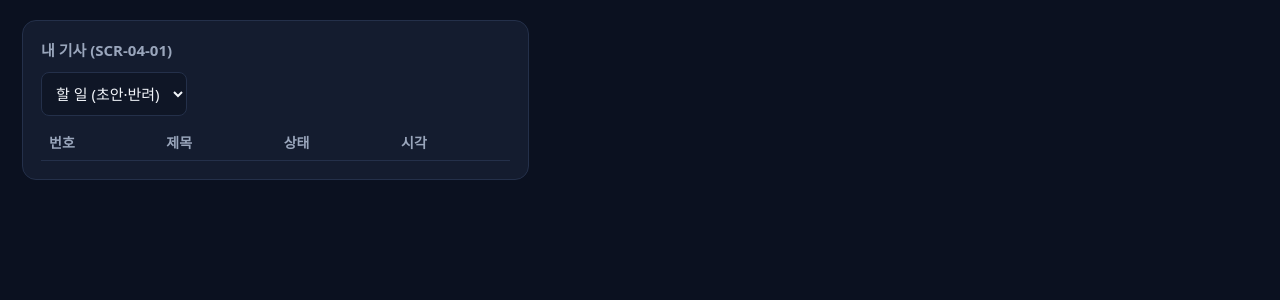
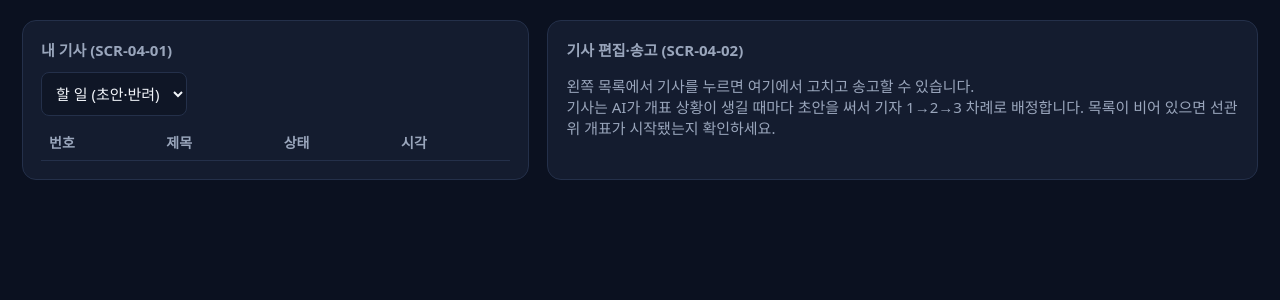
Before and after one commit to journal-izm/station-onair, a FastAPI app: template app/templates/reporter.html in a window 1280 px wide. Shown: the part 56-356 px from the top of the page. Run offline with FastAPI, Linux system fonts and the light colour scheme; the visitor is signed in with stand-in values (Sample User, id 1); tables that the repository leaves empty hold one stand-in row (values such as "Sample post"); the template is opened without the code that fills it: most values are stand-ins (such as "Sample title", 1, 10 or a date in 2020); lists and menus that the app fills with data are empty; parts of the project's set-up code (start-up, migrations or seed data) failed here and were passed over.

Commit message:
기자 화면: 기사를 고르기 전 안내 칸, 로그인 화면에 역할별 화면 안내
Co-Authored-By: Claude Opus 5.5 <noreply@anthropic.com>
Claude-Session: https://claude.ai/code/session_01CKhce75P3MoBXpLAaa1mMM

```diff
--- a/app/templates/login.html
+++ b/app/templates/login.html
@@ -9,7 +9,7 @@
       <p id="err" style="color:var(--bad);min-height:20px"></p>
       <button class="primary" style="width:100%">로그인</button>
     </form>
-    <p class="muted" style="font-size:13px">회원가입은 없습니다. 계정 5개만 씁니다.</p>
+    <p class="muted" style="font-size:13px">회원가입은 없습니다. 계정 5개만 씁니다.<br>기자(reporter1~3) → 기사 작성·송고 화면 · 데스크(desk1~2) → 승인·수신·큐시트 화면</p>
   </div>
 </main>
 <script>
--- a/app/templates/reporter.html
+++ b/app/templates/reporter.html
@@ -8,6 +8,9 @@
           <option value="APPROVED">출고됨</option><option value="">전체</option></select><span class="sp"></span><span class="muted" id="cnt"></span></div>
       <table class="t"><thead><tr><th>번호</th><th>제목</th><th>상태</th><th>시각</th></tr></thead><tbody id="list"></tbody></table>
     </section>
+    <section class="panel" id="hint"><h2>기사 편집·송고 <span class="muted">(SCR-04-02)</span></h2>
+      <p class="muted">왼쪽 목록에서 기사를 누르면 여기에서 고치고 송고할 수 있습니다.<br>
+      기사는 AI가 개표 상황이 생길 때마다 초안을 써서 기자 1→2→3 차례로 배정합니다. 목록이 비어 있으면 선관위 개표가 시작됐는지 확인하세요.</p></section>
     <section class="panel" id="editor" style="display:none"><h2>기사 편집·송고 <span class="muted">(SCR-04-02)</span> <span id="st" class="st"></span></h2>
       <div id="reject" style="display:none;background:#3A1E25;border-radius:8px;padding:10px;margin-bottom:8px"></div>
       <label>제목</label><input id="title" maxlength="100">
@@ -30,7 +33,7 @@ async function loadList() {
 }
 async function open_(id) {
   cur = await api('GET', '/api/articles/' + id);
-  editor.style.display = 'block'; st.textContent = cur.status; st.className = 'st ' + cur.status;
+  editor.style.display = 'block'; hint.style.display = 'none'; st.textContent = cur.status; st.className = 'st ' + cur.status;
   title.value = cur.title; body.value = cur.body; script.value = cur.anchor_script; countLen();
   const rj = cur.reviews.filter(r => r.action === 'REJECT').pop();
   reject.style.display = cur.status === 'REJECTED' && rj ? 'block' : 'none';
```
